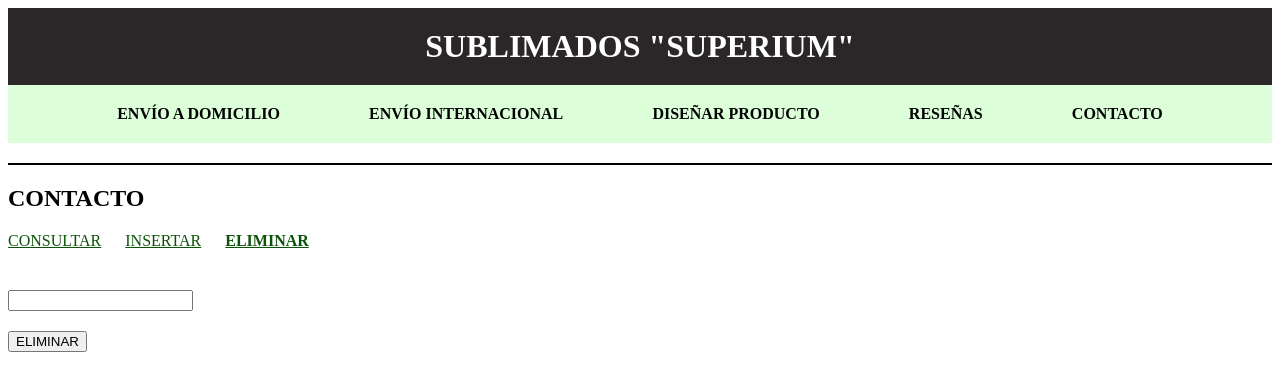
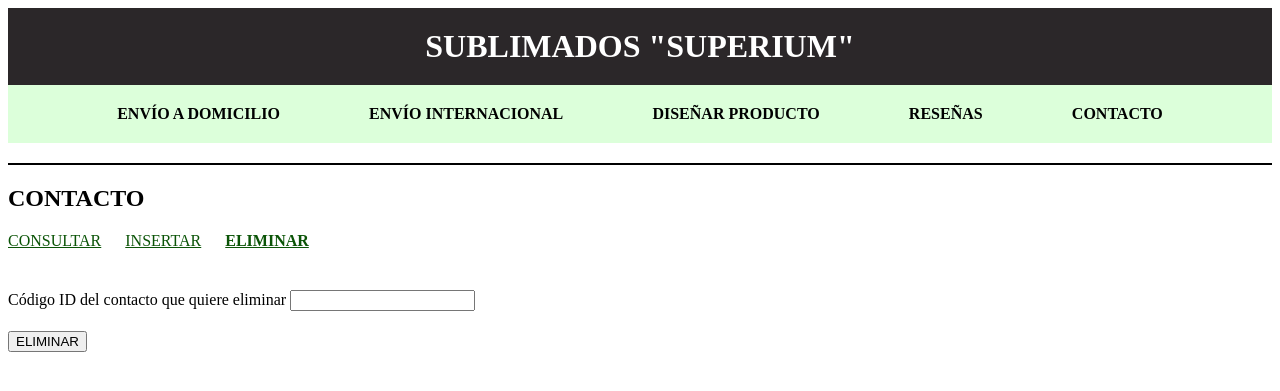
Before and after one commit to boomcrash/PdoPhp, a PHP site: page /contacto/eliminar.php in a window 1280 px wide. Shown: the top 391 px of the page. Run offline with PHP 8.4, Linux system fonts and the light colour scheme.

Commit message:
Todo
agregué estilo

```diff
--- a/contacto/consultar.php
+++ b/contacto/consultar.php
@@ -8,6 +8,9 @@
         <title>CONSULTAR - QUITO</title>
         <style>table {
                 border: #b2b2b2 1px solid;
+            }
+            th {
+                background: #D4F4DB;
             }
             td, th {
                 border: #b2b2b2 1px solid;
--- a/contacto/eliminar.php
+++ b/contacto/eliminar.php
@@ -29,7 +29,7 @@
             <div style="margin-top:20px;">
                 <form method="POST">
                     <div>
-
+                    <label>Código ID del contacto que quiere eliminar</label>
                         <?php
                         if (!empty($_GET['id'])){
 
@@ -42,7 +42,7 @@
 
                     <div>
                     <form method="post">
-                        <label>Id:</label><input type="text" name="txtid" readonly="" value="<?php echo $fila['contacto_id'] ?>">
+                        <label>ID:</label><input type="text" name="txtid" readonly="" value="<?php echo $fila['contacto_id'] ?>">
                         <input type="submit" value="Eliminar">
                     </form>
 
--- a/contacto/insertar.php
+++ b/contacto/insertar.php
@@ -95,11 +95,7 @@
             $nuevoComent = htmlentities($_POST['nuevoComent']);
             $info=$_POST['info'];
 
-          /*   $info=0;
-            foreach($info as $opcion){
-                $info=1;
-            }
-             */
+
             if (htmlentities($_POST['radio']) == 1) {
                 $radio = "Femenino";
             }else if (htmlentities($_POST['radio']) == 2){
```
